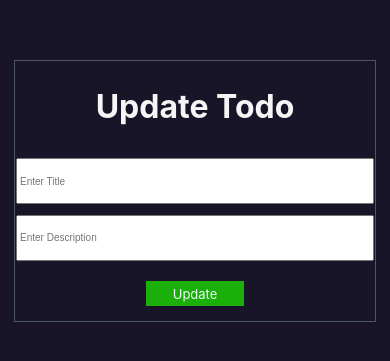
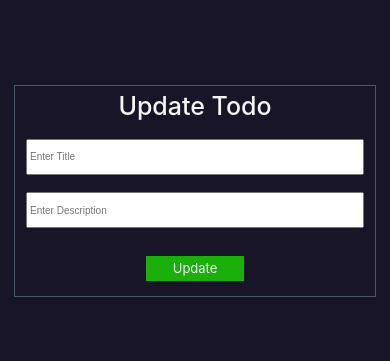
Before and after one commit to deshan68/todo_app_react_firebase, a React (Create React App) app: page /update in a window 390 px wide. Shown: the part 231-592 px from the top of the page. Built offline with nearby package versions, Linux system fonts and the light colour scheme.

Commit message:
update css ignore file

```diff
--- a/src/Pages/AddTodo.js
+++ b/src/Pages/AddTodo.js
@@ -1,5 +1,6 @@
 import { addDoc, collection, doc } from "firebase/firestore";
 import React, { useState } from "react";
+import { Spinner } from "react-activity";
 import { NavLink, useNavigate } from "react-router-dom";
 import { auth, db } from "../firbase/config";
 
@@ -7,11 +8,14 @@ export default function AddTodo({}) {
   const [todoTitle, setTodoTitle] = useState("");
   const [todoDescription, setTodoDescription] = useState("");
 
+  const [isIndicating, setIsIndicating] = useState(false);
+
   const todoCollection = collection(db, "todos");
   const naviagte = useNavigate();
 
   const addNewTodo = async () => {
     if (!todoTitle || !todoDescription) return;
+    setIsIndicating(true);
     try {
       await addDoc(todoCollection, {
         title: todoTitle,
@@ -20,6 +24,7 @@ export default function AddTodo({}) {
         userId: auth.currentUser.uid,
         complete: false,
       });
+      setIsIndicating(false);
       naviagte("/home");
     } catch (err) {
       console.log(err);
@@ -36,7 +41,7 @@ export default function AddTodo({}) {
       }}
     >
       <div className="addtodoContainer">
-        <h1>Add A Todo</h1>
+        <span>Add A Todo</span>
         <input
           required
           type="text"
@@ -56,6 +61,7 @@ export default function AddTodo({}) {
           className="saveButton"
         >
           <div className="saveButton">Save </div>
+          {isIndicating ? <Spinner size={10} /> : null}
         </NavLink>
       </div>
     </div>
--- a/src/Pages/Home.js
+++ b/src/Pages/Home.js
@@ -54,10 +54,8 @@ export default function Home({ authId, setIsAuth, authName }) {
       setTodoLists(filterData);
       if (filterData.length == 0) {
         setIsemptyList(true);
-        // console.log(isEmptyList);
       } else {
         setIsemptyList(false);
-        // console.log(isEmptyList);
       }
       setIsloading(false);
     } catch (err) {
@@ -145,7 +143,10 @@ export default function Home({ authId, setIsAuth, authName }) {
                             Delete
                             {isDeleteBtnIndicating &&
                             clickedButoonId === item.id ? (
-                              <Spinner size={10} />
+                              <Spinner
+                                style={{ marginLeft: "10px" }}
+                                size={10}
+                              />
                             ) : null}
                           </div>
                           <div
--- a/src/Pages/UpdateTodo.js
+++ b/src/Pages/UpdateTodo.js
@@ -1,21 +1,26 @@
 import { doc, updateDoc } from "firebase/firestore";
 import React, { useState } from "react";
+import { Spinner } from "react-activity";
 import { NavLink, useLocation, useNavigate } from "react-router-dom";
 import { db } from "../firbase/config";
 
 export default function UpdateTodo({}) {
   const [todoTitle, setTodoTitle] = useState("");
   const [todoDescription, setTodoDescription] = useState("");
+  const [isIndicating, setIsIndicating] = useState(false);
 
   const naviagte = useNavigate();
   const location = useLocation();
 
   const updatetitle = async () => {
+    if (!todoTitle || !todoDescription) return;
+    setIsIndicating(true);
     const todoDoc = doc(db, "todos", location.state);
     await updateDoc(todoDoc, {
       title: todoTitle,
       description: todoDescription,
     });
+    setIsIndicating(false);
     naviagte("/home");
   };
 
@@ -29,7 +34,7 @@ export default function UpdateTodo({}) {
       }}
     >
       <div className="addtodoContainer">
-        <h1>Update Todo</h1>
+        <span>Update Todo</span>
         <input
           required
           type="text"
@@ -49,6 +54,7 @@ export default function UpdateTodo({}) {
           className="saveButton"
         >
           <div className="saveButton">Update </div>
+          {isIndicating ? <Spinner size={10} /> : null}
         </NavLink>
       </div>
     </div>
--- a/src/index.css
+++ b/src/index.css
@@ -112,6 +112,8 @@ li:hover {
   background-color: rgb(26, 176, 9);
 }
 .addtodoContainer {
+  font-size: 35px;
+  font-weight: 700;
   color: whitesmoke;
   border: #4c566a solid 0.1rem;
   border-radius: 0px;
@@ -206,11 +208,14 @@ input {
   }
   .addtodoContainer {
     width: 350px;
-    height: 250px;
+    height: 200px;
+    font-size: 25px;
+    font-weight: 500;
   }
   input {
-    width: 350px;
-    height: 40px;
+    width: 330px;
+
+    height: 30px;
     font-size: 10px;
   }
   .saveButton {
```
Also changed, not shown: 1 other file (tests, documents, lock files or other folders).
